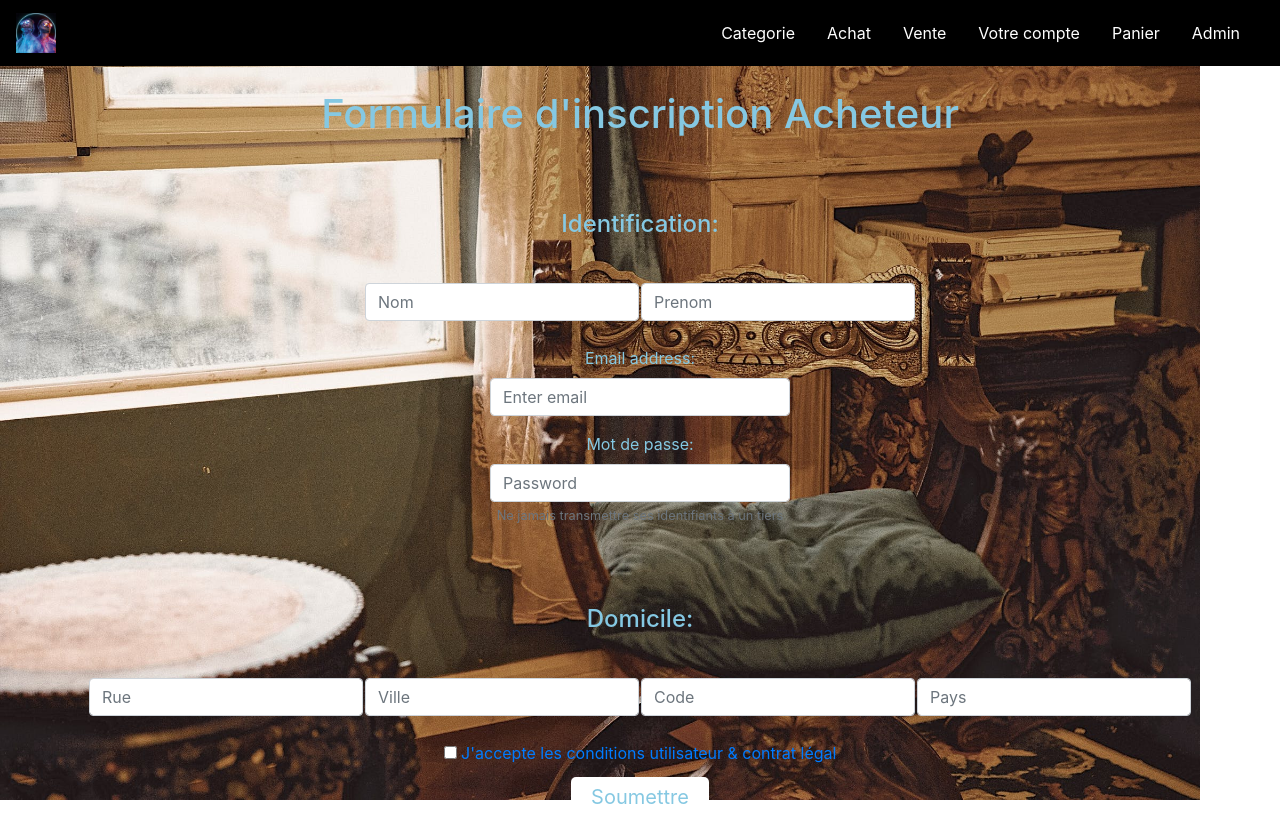
After one commit to SovannQ/eceBay, a PHP site: page /InscriptionAcheteur.html in a window 1280 px wide. The commit adds this page. Run offline with PHP 8.4, Linux system fonts and the light colour scheme.

Commit message:
Inscription tah la night

```diff
--- /dev/null
+++ b/front/Inscription.css
@@ -0,0 +1,57 @@
+.btn {
+    border: 2px solid black;
+    background-color: white;
+    color: black;
+    padding: 14px 28px;
+    font-size: 16px;
+    cursor: pointer;
+  }
+
+  .inscription {
+    background-color: white;
+    border: none;
+    color: #85c8e2;
+    padding: 5px 20px;
+    text-align: center;
+    text-decoration: none;
+    display: inline-block;
+    font-size: 20px;
+    margin: 4px 2px;
+    cursor: pointer;
+    border-radius: 5px 5px 5px 5px;
+    }
+
+    .ecriture {
+        color: #85c8e2;
+        text-align: center;
+    }
+    .soumettre {
+        background-color: white;
+        border: none;
+        color: #85c8e2;
+        padding: 5px 20px;
+        text-align: center;
+        text-decoration: none;
+        display: inline-block;
+        font-size: 20px;
+        margin: 4px 2px;
+        cursor: pointer;
+        border-radius: 5px 5px 5px 5px;
+
+        }
+
+        .taille {
+            width: 300px;
+            margin-left: auto;
+            margin-right: auto;
+        }
+
+        .titre {
+            font-size: x-large;
+            font-weight: 500;
+            text-align: center;
+            margin-top: auto;
+            margin-bottom: auto;
+            color: #85c8e2;
+
+        }
--- /dev/null
+++ b/front/InscriptionAcheteur.html
@@ -0,0 +1,94 @@
+<!DOCTYPE html>
+<html>
+
+<head>
+    <title>Akatsuki Inc.</title>
+    <meta charset="utf-8">
+    <meta name="viewport" content="width=device-width, initial-scale=1">
+
+    <link rel="stylesheet" href="https://stackpath.bootstrapcdn.com/bootstrap/4.1.3/css/bootstrap.min.css">
+    <link rel="stylesheet" type="text/css" href="styles.css">
+    <link rel="stylesheet" type="text/css" href="Inscription.css">
+    <script src="https://code.jquery.com/jquery-3.3.1.slim.min.js"></script>
+    <script src="https://stackpath.bootstrapcdn.com/bootstrap/4.1.3/js/bootstrap.min.js"></script>
+
+    <script type="text/javascript">
+        $(document).ready(function () {
+            $('.header').height($(window).height());
+
+        });
+
+    </script>
+
+</head>
+
+<body>
+
+
+    <nav class="navbar navbar-expand-md">
+        <a class="navbar-brand" href="#"><img src="images caroussel/pnl.jpg" alt="Logo" style="width: 40px"></a>
+        <button class="navbar-toggler navbar-dark" type="button" data-toggle="collapse" data-target="#main-navigation">
+            <span class="navbar-toggler-icon"><img src="akatsuki.png" alt="Logo" style="width: 40px"></span>
+        </button>
+        <div class="collapse navbar-collapse" id="main-navigation">
+            <ul class="navbar-nav">
+                <li class="nav-item"><a class="nav-link" href="#">Categorie</a></li>
+                <li class="nav-item"><a class="nav-link" href="#">Achat</a></li>
+                <li class="nav-item"><a class="nav-link" href="#">Vente</a></li>
+                <li class="nav-item"><a class="nav-link" href="Inscription.html">Votre compte</a></li>
+                <li class="nav-item"><a class="nav-link" href="#">Panier</a></li>
+                <li class="nav-item"><a class="nav-link" href="#">Admin</a></li>
+            </ul>
+        </div>
+    </nav>
+<br>
+    <div class="text-center titre">
+    <h1>Formulaire d'inscription Acheteur</h1>
+    </div>
+    <br>
+
+        <table align=center><tr>
+            <div class= titre><p><br>Identification:</p></div>
+            <br>
+
+                      <td><input type="text" class="form-control" placeholder="Nom" name="nom"></td>
+
+                      <td><input type="text" class="form-control" placeholder="Prenom" name="prenom"></td>
+                   </tr></table>
+
+                   <form align=center>
+                    <div class="form-group ecriture">
+                    <br>
+                      <label>Email address: </label>
+                      <input type="email" class="form-control taille" name="mail" placeholder="Enter email">
+                    </div>
+
+                    <div class="form-group ecriture">
+                      <label> Mot de passe: </label>
+                      <input type="password" class="form-control taille" name="mdp" placeholder="Password">
+                      <small id="emailHelp" class="form-text text-muted">Ne jamais transmettre ses identifiants à un tiers</small>
+                    </div>
+
+           <table align=center><br><tr>
+            <div class= titre><p><br>Domicile:</p></div>
+            <br>
+            <td><input type="text" class="form-control" placeholder="Rue" name="rue"></td>
+            <td><input type="text" class="form-control" placeholder="Ville" name="ville"></td>
+            <td><input type="number" class="form-control" placeholder="Code" name="codepostal"></td>
+             <td><input type="text" class="form-control" placeholder="Pays" name="pays"></td>
+        </table>
+        <br>
+        <input type="checkbox" id="condition" name="condition" value="condition">
+        <label for="condition"> <a href="https://www.youtube.com/watch?v=L_KikUmaAxg&list=RDMML_KikUmaAxg&start_radio=1">J'accepte les conditions utilisateur & contrat légal</a></label><br>
+        <button type="submit" class="button soumettre">Soumettre</button>
+
+
+
+    <!--  <form action="TraitementInscription.php" method="post"> -->
+
+
+
+
+
+</body>
+</html>
--- a/front/styles.css
+++ b/front/styles.css
@@ -1,7 +1,13 @@
 body {
 	padding: 0px;
 	margin: 0px;
-	background: lightblue;
+	background-color:white;
+	background-image:url(salon.jpeg);
+	background-repeat: no-repeat;
+	  background-attachment: fixed;
+	  background-size: 1200px;
+
+
 }
 /*--- navigation bar ---*/
 .navbar {
@@ -15,18 +21,13 @@ body {
 	margin-right: 1em !important;
 }
 .nav-link:hover {
-	color: #85c8e2;
+	color: white;
 }
 .navbar-collapse {
 	justify-content: flex-end;
 }
 
-.header {
 
-	background-size: cover;
-	background-position: center;
-	position: relative;
-}
 
 .overlay {
  position: absolute;
@@ -34,7 +35,7 @@ body {
  min-width: 100%;
  left: 0px;
  top: 0px;
- background-color: rgba(0, 0, 0, 0.3);
+ background-color: rgba(0, 0, 0, 0);
 }
 
 .description {
```
Also changed, not shown: front/AjoutObjet.html (added, +73 -0 lines), front/Inscription.html (added, +77 -0 lines), front/InscriptionVendeur.html (added, +86 -0 lines), front/index.html (+7 -5 lines), front/images caroussel/Versailles.jpg (added), front/salon.jpeg (added), 6 other files.
